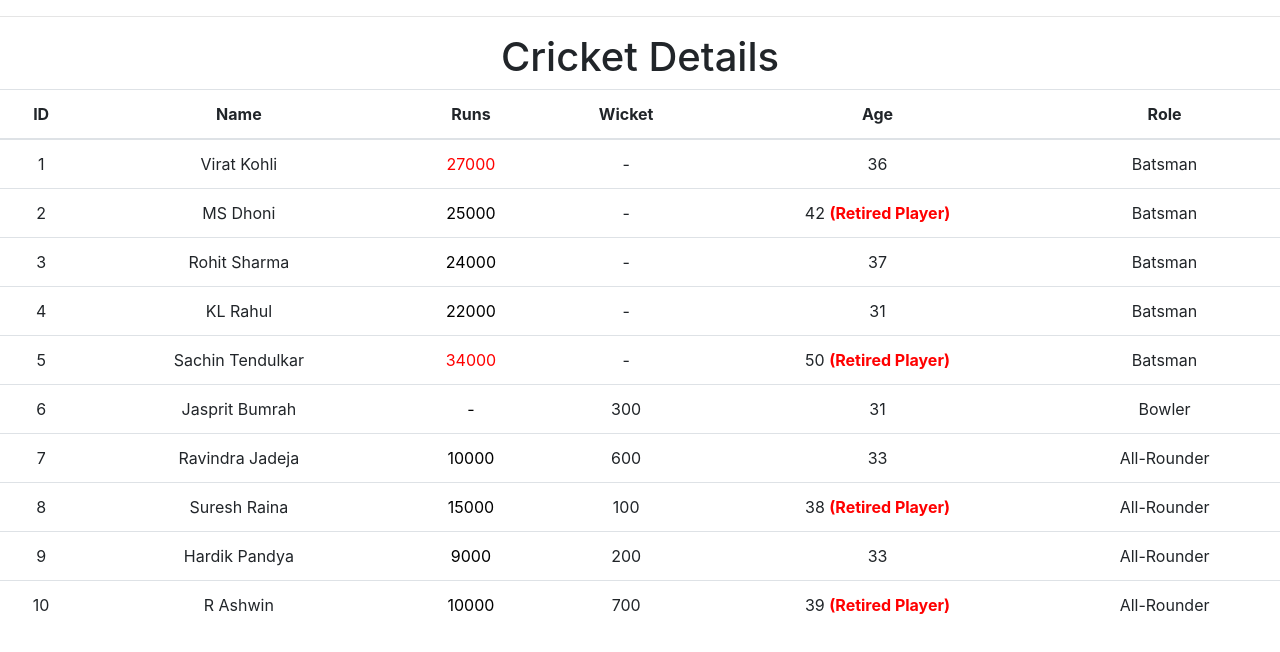
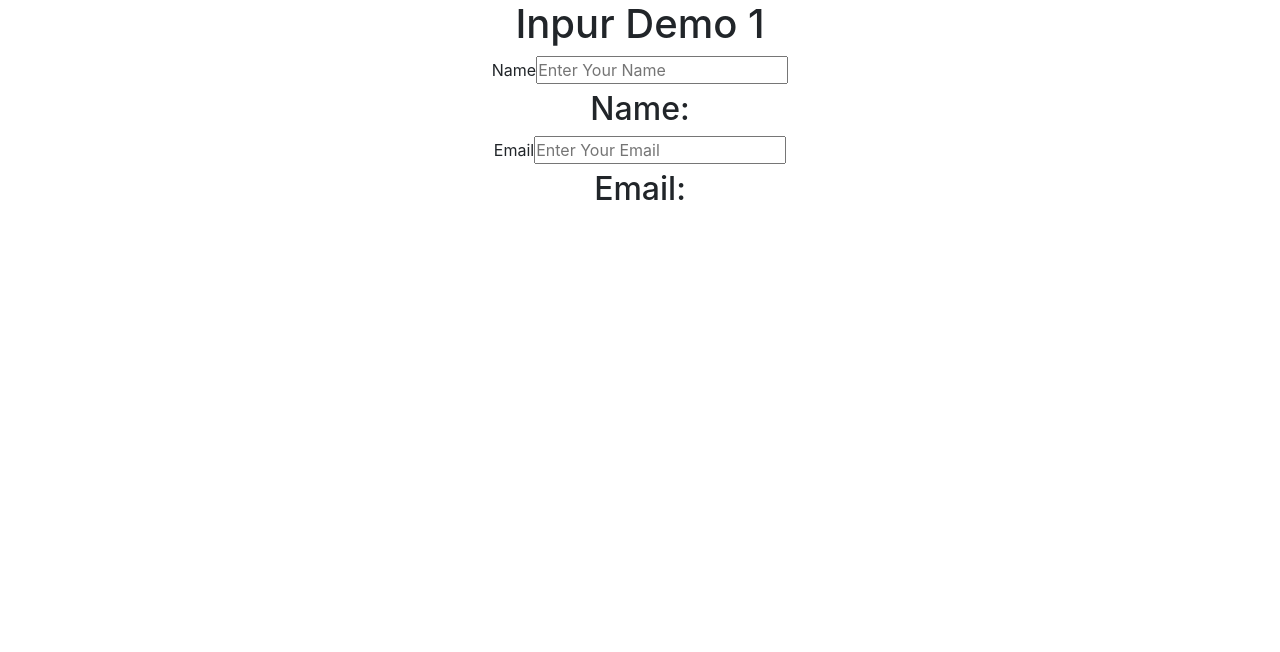
Before and after one commit to badalpatel1274/Mern, a React (Vite) app: page / in a window 1280 px wide. Shown: the top 652 px of the page. Built offline with nearby package versions, Linux system fonts and the light colour scheme.

Commit message:
UseState Files

```diff
--- a/src/App.jsx
+++ b/src/App.jsx
@@ -14,6 +14,9 @@ import ArrayDemo4 from './components/ArrayDemo4'
 import ArrayDemo5 from './components/ArrayDemo5'
 import ArrayDemo6 from './components/ArrayDemo6'
 import ArrayDemo7 from './components/ArrayDemo7'
+import UseStateDemo1 from './components/UseStateDemo1'
+import UseStateDemo2 from './components/UseStateDemo2'
+import InputDemo1 from './components/InputDemo1'
 function App() {
 
   return (
@@ -32,13 +35,17 @@ function App() {
       {/* <ArrayDemo3/>
       <hr /><hr />
       <ArrayDemo4/>
-      <hr /><hr />
-      <ArrayDemo5/>
+      <hr /><hr /> */}
+      {/* <ArrayDemo5/>
 
       <hr />
-      <ArrayDemo6/> */}
+      <ArrayDemo6/>
       <hr />
-      <ArrayDemo7/>
+      <ArrayDemo7/> */}
+
+      {/* <UseStateDemo1/>
+      <UseStateDemo2/> */}
+      <InputDemo1/>
 
 
     </>
--- /dev/null
+++ b/src/components/InputDemo1.jsx
@@ -0,0 +1,33 @@
+import React, { useState } from 'react'
+
+const InputDemo1 = () => {
+const [name, setname] = useState("")
+const [email, setemail] = useState("")
+
+const nameHandler = (e) =>{
+    setname(e.target.value)
+}
+
+  return (
+    <div style={{textAlign:'center'}}>
+        <h1>Inpur Demo 1</h1>
+      <div>
+            <label>Name</label>
+            {/* <input type="text" placeholder='Enter Your Name' onChange={(e) => setname(e.target.value)} /> */}
+
+            <input type="text" placeholder='Enter Your Name' onChange={(e) => {nameHandler(e)}} />
+            <h2>Name: {name}</h2>
+      </div>
+      <div>
+    <label>Email</label>
+    <input type="text" placeholder='Enter Your Email'  onChange={(e)=>{setemail(e.target.value)}} />
+    <h2>Email:{email}</h2>
+      </div>
+
+
+
+    </div>
+  )
+}
+
+export default InputDemo1
--- /dev/null
+++ b/src/components/UseStateDemo1.jsx
@@ -0,0 +1,21 @@
+import React, { useState } from 'react'
+
+const UseStateDemo1 = () => {
+
+    const [Count, setCount] = useState(0)
+
+const increment = ()=>{
+    setCount(Count + 1)
+
+}
+  return (
+    <div style={{textAlign: 'center'}}>
+      <h1>Use State Demo 1</h1>
+    <h1>count : {Count}</h1>
+    <button onClick={() => increment()}>Increment</button>
+
+    </div>
+  )
+}
+
+export default UseStateDemo1
--- /dev/null
+++ b/src/components/UseStateDemo2.jsx
@@ -0,0 +1,22 @@
+import React, { useState } from 'react'
+
+const UseStateDemo2 = () => {
+    const [isLoading, setIsLoading] = useState(true)
+
+    const stopLoading = () => {
+        setIsLoading(false)
+
+    }
+
+  return (
+    <div style={{textAlign: 'center'}}>
+      <h1>Use State demo 2</h1>
+      <h1>
+        {isLoading == true ? "Loading..." : ""}
+      </h1>
+      <button onClick={()=>{stopLoading()}}>Stop</button>
+    </div>
+  )
+}
+
+export default UseStateDemo2
```
